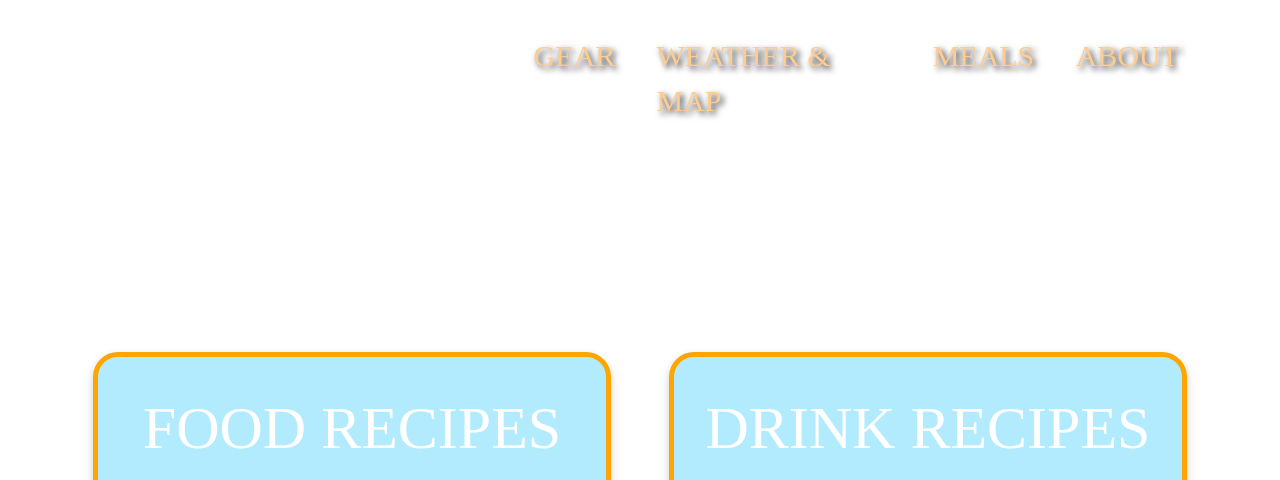
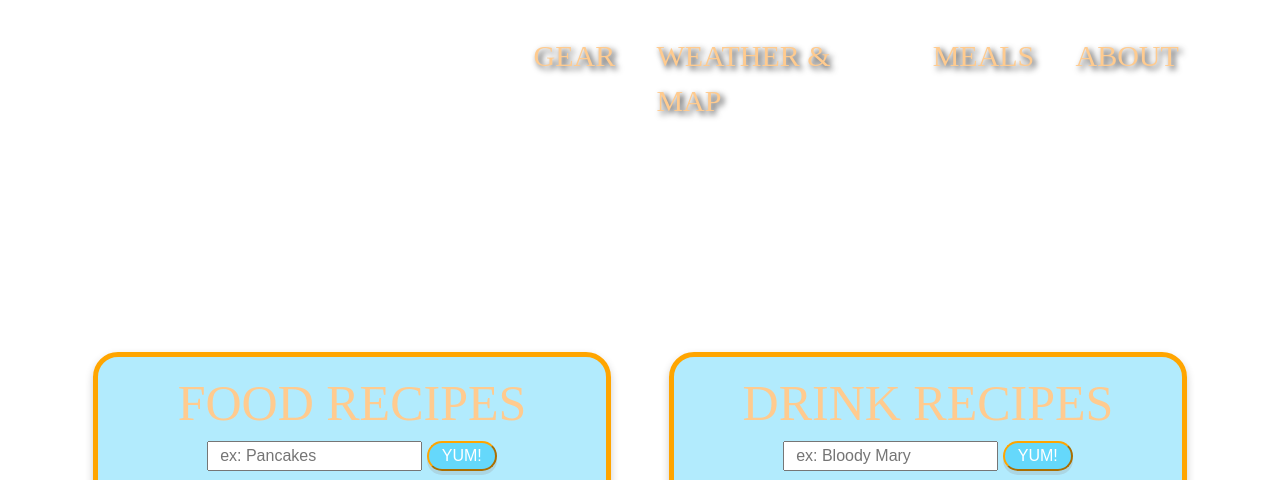
Before and after one commit to johnwhittenstudio/campy, a website built with webpack: page src/meals.html in a window 1280 px wide. Shown: the top 480 px of the page. Built offline with nearby package versions, Linux system fonts and the light colour scheme; a web font is replaced by a local one.

Commit message:
adjust drink and meal style

```diff
--- a/src/meals.html
+++ b/src/meals.html
@@ -26,7 +26,7 @@
       <div class="meal">
         <div class="card">
 
-          <h1>FOOD RECIPES</h1>
+          <h2>FOOD RECIPES</h2>
           <div class="searchMeal">
             <input id="search1" type="text" placeholder="  ex: Pancakes">
             <button class="btn-info" id="mealSearch">YUM!</button>
@@ -98,7 +98,7 @@
       <div class="drink">
         <div class="card">
 
-          <h1>DRINK RECIPES</h1>
+          <h2>DRINK RECIPES</h2>
           <div class="searchDrinks">
             <input id="search2" type="text" placeholder="  ex: Bloody Mary">
             <button class="btn-info" id="drinkSearch">YUM!</button>
```
